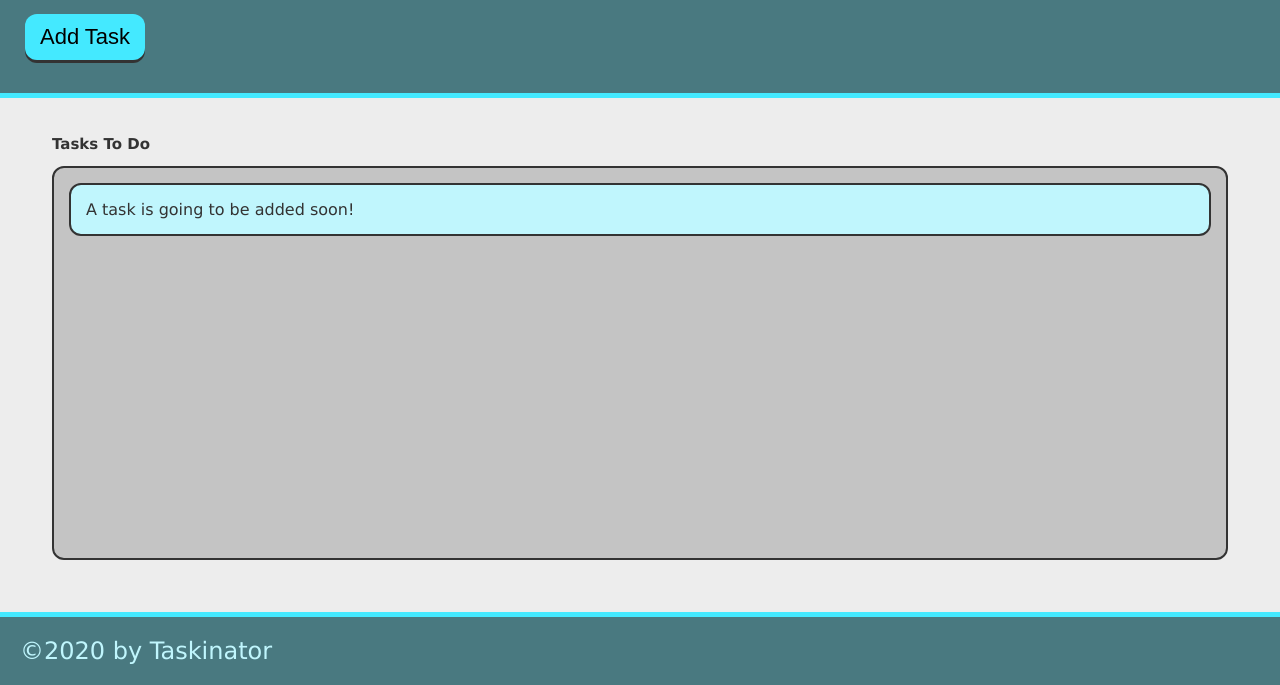
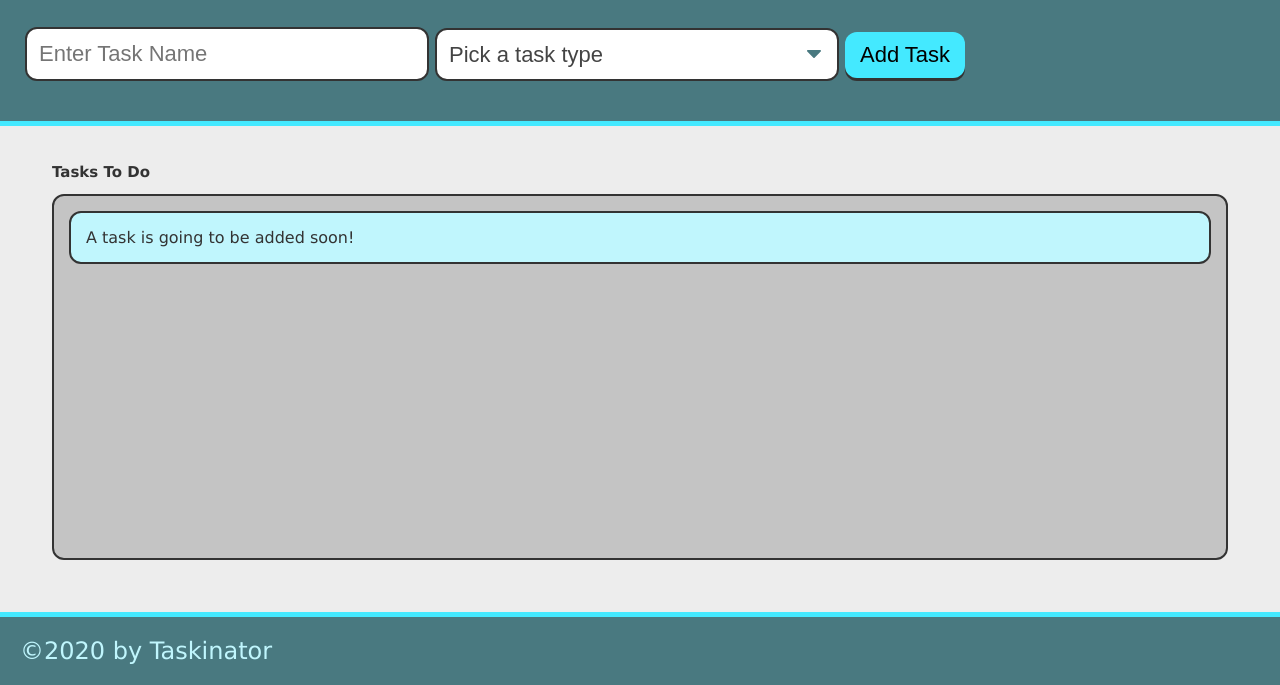
Before and after one commit to millerchase/taskinator, a plain HTML site: page index.html in a window 1280 px wide. Shown: the part 115-800 px from the top of the page. Drawn offline with Linux system fonts and the light colour scheme.

Commit message:
add form iput and dropdown

```diff
--- a/index.html
+++ b/index.html
@@ -11,7 +11,22 @@
     <header>
         <h1 class="page-title">Taskinator</h1>
         <p>Click the button below to add a new task!</p>
-        <button class="btn" id="save-task">Add Task</button>
+        <form id="task-form" action="submit">
+            <div class="form-group">
+                <input type="text" name="task-name" placeholder="Enter Task Name" />
+            </div>
+            <div class="form-group">
+                <select name="task-type" class="select-dropdown">
+                    <option value="" disabled selected>Pick a task type</option>
+                    <option value="Home">Home</option>
+                    <option value="Work">Work</option>
+                    <option value="Personal">Personal</option>
+                </select>
+            </div>
+            <div class="form-group">
+                <button class="btn" id="save-task" type="submit">Add Task</button>
+            </div>
+        </form>
     </header>
 
     <main class="page-content">
```
